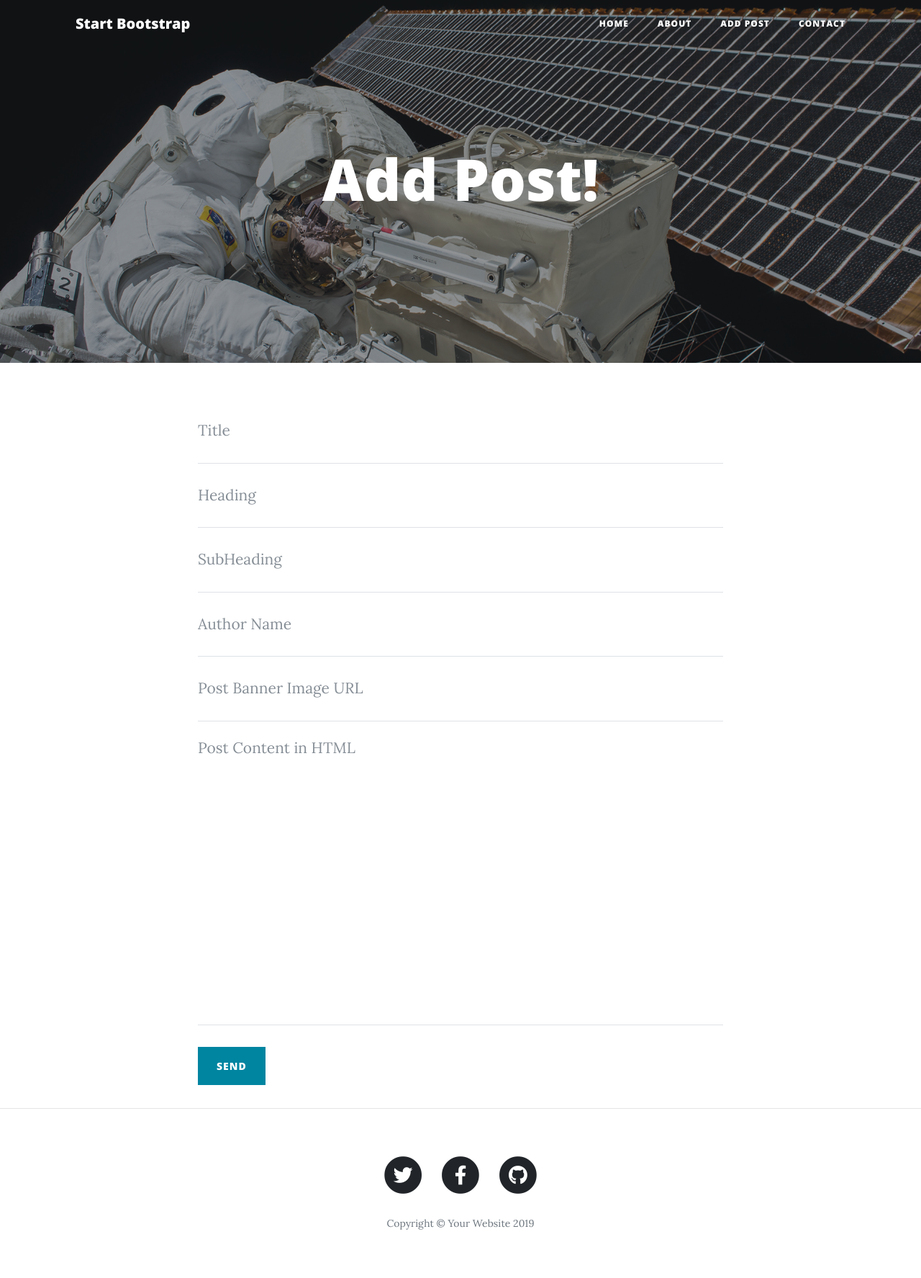
After one commit to m-tahaali/Flask-Project, a Flask app: page /add in a window 1280 px wide. The commit adds this page. Shown: the whole page at 72% size. Run offline with Flask 2, Linux system fonts and the light colour scheme; some libraries are stand-ins or nearby versions.

Commit message:
Added Add Post option Changed /post?id=x to /post/x [x represets number you put]

```diff
--- a/main.py
+++ b/main.py
@@ -19,9 +19,13 @@ class Posts(db.Model):
     author = db.Column(db.String(80), nullable=False)
     heading = db.Column(db.Text, nullable=False)
     subheading = db.Column(db.Text, nullable=False)
+    image = db.Column(db.Text, nullable=False)
 
     def __repr__(self):
         return '<Post %r>' % self.title
+
+
+db.create_all()
 
 
 @app.route("/")
@@ -39,22 +43,43 @@ def about():
     return render_template("about.html")
 
 
-@app.route("/post", methods=['POST', 'GET', ''])
-def posthtml():
+@app.route("/post/<postid>", methods=['POST', 'GET'])
+def posthtml(postid):
     if request.method == 'GET':
-        if request.args.get('id') and Posts.query.filter_by(id=request.args.get('id')).first():
-            postid = request.args.get('id')
+        if Posts.query.filter_by(id=postid).first():
             selected = Posts.query.filter_by(id=postid).first()
             post = {'title': selected.title,
                     'author': selected.author,
                     'date': selected.pub_date,
                     'heading': selected.heading,
                     'subheading': selected.subheading,
-                    'content': selected.content}
+                    'content': markupsafe.Markup(selected.content),
+                    'image': selected.image}
         else:
             post = {'title': '', 'author': '', 'date': '', 'heading': 'No Post ID Found', 'subheading': '',
-                    'content': markupsafe.Markup('')}
+                    'content': markupsafe.Markup(''), 'image': ''}
     return render_template("post.html", post=post)
 
 
+@app.route("/add", methods=['POST', 'GET'])
+def addpost():
+    if request.method == 'POST':
+        post = Posts(title=request.form.get('title'),
+                     content=request.form.get('content'),
+                     heading=request.form.get('heading'),
+                     subheading=request.form.get('subheading'),
+                     author=request.form.get('author'),
+                     image=request.form.get('image'))
+        db.session.add(post)
+        db.session.commit()
+        post = {'title': 'Success', 'author': '', 'date': '', 'heading': 'Succes Your Post Id is ' + str(post.id),
+                'subheading': '',
+                'content': markupsafe.Markup('<a href="/post/' + str(post.id) + '"> Go To: <br><h3>' + post.heading
+                                             + '</h3> <h4>' + post.subheading + '</h4></a>'),
+                'image': ''}
+        return render_template("post.html", post=post)
+    else:
+        return render_template("addpost.html")
+
+
 app.run(debug=True, port=80, host="0.0.0.0")
--- /dev/null
+++ b/templates/addpost.html
@@ -0,0 +1,73 @@
+{%extends "layout.html"%}
+{%block main%}
+<!-- Page Header -->
+  <header class="masthead" style="background-image: url('{{url_for('static',filename='img/post-bg.jpg')}}')">
+    <div class="overlay"></div>
+    <div class="container">
+      <div class="row">
+        <div class="col-lg-8 col-md-10 mx-auto">
+          <div class="page-heading">
+            <h1>Add Post!</h1>
+          </div>
+        </div>
+      </div>
+    </div>
+  </header>
+
+  <!-- Main Content -->
+  <div class="container">
+    <div class="row">
+      <div class="col-lg-8 col-md-10 mx-auto">
+        <form novalidate method="post">
+          <div class="control-group">
+            <div class="form-group floating-label-form-group controls">
+              <label>Title</label>
+              <input type="text" class="form-control" placeholder="Title" name="title" id="title" required data-validation-required-message="Please enter a Title.">
+              <p class="help-block text-danger"></p>
+            </div>
+          </div>
+          <div class="control-group">
+            <div class="form-group floating-label-form-group controls">
+              <label>Heading</label>
+              <input type="text" class="form-control" placeholder="Heading" name="heading" id="heading" required data-validation-required-message="Please enter a Heading.">
+              <p class="help-block text-danger"></p>
+            </div>
+          </div><div class="control-group">
+            <div class="form-group floating-label-form-group controls">
+              <label>SubHeading</label>
+              <input type="text" class="form-control" placeholder="SubHeading" name="subheading" id="subheading" required data-validation-required-message="Please enter a SubHeading.">
+              <p class="help-block text-danger"></p>
+            </div>
+          </div><div class="control-group">
+            <div class="form-group floating-label-form-group controls">
+              <label>Author Name</label>
+              <input type="text" class="form-control" placeholder="Author Name" name="author" id="author" required data-validation-required-message="Please enter your UserName.">
+              <p class="help-block text-danger"></p>
+            </div>
+          </div>
+          <div class="control-group">
+            <div class="form-group floating-label-form-group controls">
+              <label>Post Banner Image URL</label>
+              <input type="text" class="form-control" placeholder="Post Banner Image URL" name="image" id="image" required data-validation-required-message="Please enter a URL from the web.">
+              <p class="help-block text-danger"></p>
+            </div>
+          </div>
+          <div class="control-group">
+            <div class="form-group floating-label-form-group controls">
+              <label>Post Content in HTML</label>
+              <textarea rows="12" class="form-control" placeholder="Post Content in HTML" name="content" id="content" required data-validation-required-message="Please enter some Post Content."></textarea>
+              <p class="help-block text-danger"> </p>
+            </div>
+          </div>
+          <br>
+          <div id="success"></div>
+          <div class="form-group">
+            <button type="submit" class="btn btn-primary" id="addPostButton">Send</button>
+          </div>
+        </form>
+      </div>
+    </div>
+  </div>
+
+  <hr>
+{%endblock%}
--- a/templates/layout.html
+++ b/templates/layout.html
@@ -7,8 +7,15 @@
   <meta name="viewport" content="width=device-width, initial-scale=1, shrink-to-fit=no">
   <meta name="description" content="">
   <meta name="author" content="">
-
-  <title>Clean Blog - Start Bootstrap Theme</title>
+ {% if post %}
+  {% if post.title %}
+  <title>{{ post.title }}</title>
+  {% else %}
+  <title>Flask Blog Project</title>
+  {% endif %}
+ {% else %}
+  <title>Flask Blog Project</title>
+ {% endif %}
 
   <!-- Bootstrap core CSS -->
   <link href="{{url_for('static', filename='vendor/bootstrap/css/bootstrap.min.css')}}" rel="stylesheet">
@@ -39,13 +46,13 @@
             <a class="nav-link" href="/">Home</a>
           </li>
           <li class="nav-item">
-            <a class="nav-link" href="about">About</a>
+            <a class="nav-link" href="/about">About</a>
           </li>
           <li class="nav-item">
-            <a class="nav-link" href="post">Sample Post</a>
+            <a class="nav-link" href="/add">Add Post</a>
           </li>
           <li class="nav-item">
-            <a class="nav-link" href="contact">Contact</a>
+            <a class="nav-link" href="/contact">Contact</a>
           </li>
         </ul>
       </div>
--- a/templates/post.html
+++ b/templates/post.html
@@ -1,13 +1,13 @@
 {%extends "layout.html"%}
 {%block main%}
   <!-- Page Header -->
-  <header class="masthead" style="background-image: url('{{url_for('static',filename='img/post-bg.jpg')}}')">
+  <header class="masthead" style="background-image: url('{{ post.image }}')">
     <div class="overlay"></div>
     <div class="container">
       <div class="row">
         <div class="col-lg-8 col-md-10 mx-auto">
           <div class="post-heading">
-            <h1>{{ post.heading }}</h1>
+            <h1>{{ post.heading }} </h1>
             <h2 class="subheading">{{ post.subheading }}</h2>
             {% if post.author or post.date %}
             <span class="meta">Posted {% if post.author %} by
```
